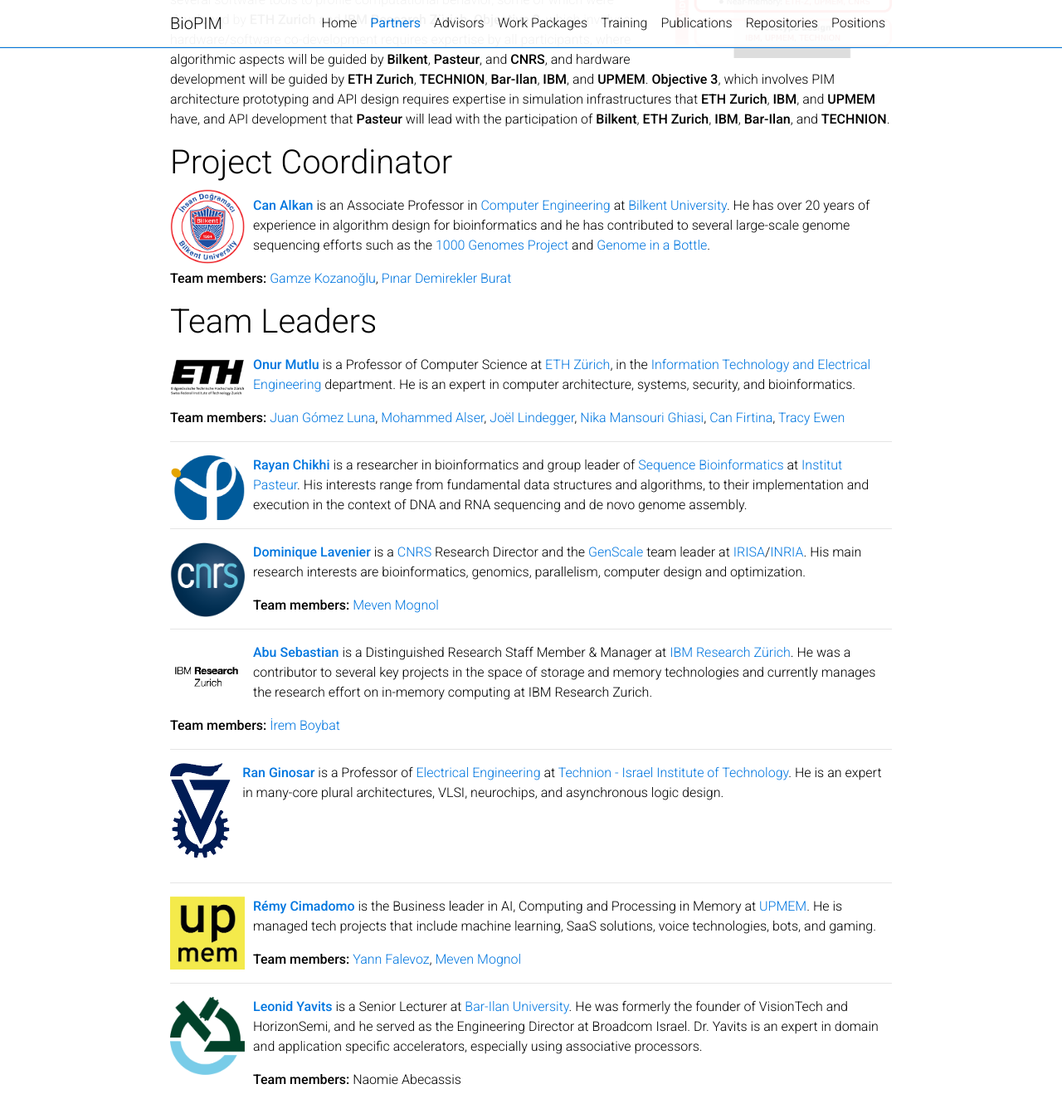
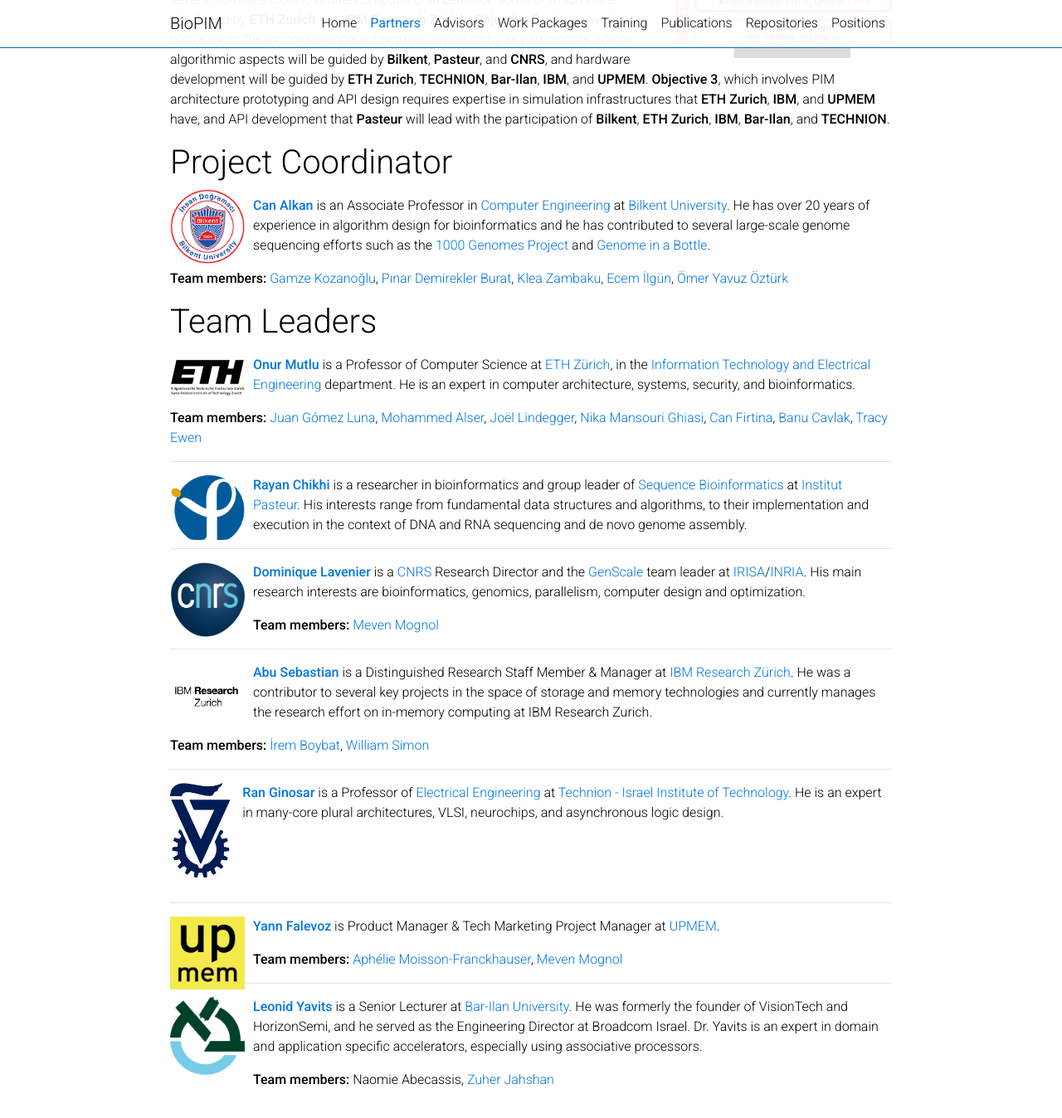
Before and after one commit to BioPIM/biopim.github.io, a Jekyll site: the page built from _pages/partners.md, in a window 1280 px wide and 1400 px high, scrolled down 429 px. Shown: the top 1348 px of the window at 83% size. Built offline with Jekyll 4.4.1, drawn with Linux system fonts in a browser that asks for light colours; comment, search, counter and statistics services are not loaded; a style sheet for code colours, icons or effects is not loaded.

Commit message:
team update, jared

```diff
--- a/_pages/partners.md
+++ b/_pages/partners.md
@@ -19,7 +19,7 @@
 
 **[Can Alkan](http://cs.bilkent.edu.tr/%7Ecalkan)** is an Associate Professor in [Computer Engineering](http://cs.bilkent.edu.tr/) at [Bilkent University](https://w3.bilkent.edu.tr/bilkent/). He has over 20 years of experience in algorithm design for bioinformatics and he has contributed to several large-scale genome sequencing efforts such as the [1000 Genomes Project](https://www.internationalgenome.org/) and [Genome in a Bottle](https://www.nist.gov/programs-projects/genome-bottle).
 
-**Team members:** [Gamze Kozanoğlu](https://www.linkedin.com/in/gamze-kozanoglu-8879a14/), [Pınar Demirekler Burat](https://www.linkedin.com/in/pinar-demirekler-burat-5b23054/)
+**Team members:** [Gamze Kozanoğlu](https://www.linkedin.com/in/gamze-kozanoglu-8879a14/), [Pınar Demirekler Burat](https://www.linkedin.com/in/pinar-demirekler-burat-5b23054/), [Klea Zambaku](https://www.linkedin.com/in/klea-zambaku-88992b199/), [Ecem İlgün](https://www.linkedin.com/in/ecemilgun/), [Ömer Yavuz Öztürk](https://www.linkedin.com/in/o-yavuz-ozturk/)
 
 # Team Leaders
 
@@ -27,13 +27,14 @@
 
 **[Onur Mutlu](http://people.inf.ethz.ch/omutlu/)** is a Professor of Computer Science at [ETH Zürich](https://ethz.ch/en.html), in the [Information Technology and Electrical Engineering](https://www.ee.ethz.ch/) department. He is an expert in computer architecture, systems, security, and bioinformatics.
 
-**Team members:** [Juan Gómez Luna](https://www.linkedin.com/in/juan-gomez-luna-428b3b12/), [Mohammed Alser](https://www.linkedin.com/in/mealser/), [Joël Lindegger](https://www.linkedin.com/in/joël-lindegger-5b004b168/), [Nika Mansouri Ghiasi](https://www.linkedin.com/in/nika-mansouri-ghiasi-4b521ba2/), [Can Firtina](https://cfirtina.com), [Tracy Ewen](https://www.linkedin.com/in/tracy-ewen/)
+**Team members:** [Juan Gómez Luna](https://www.linkedin.com/in/juan-gomez-luna-428b3b12/), [Mohammed Alser](https://www.linkedin.com/in/mealser/), [Joël Lindegger](https://www.linkedin.com/in/joël-lindegger-5b004b168/), [Nika Mansouri Ghiasi](https://www.linkedin.com/in/nika-mansouri-ghiasi-4b521ba2/), [Can Firtina](https://cfirtina.com), [Banu Cavlak](https://www.linkedin.com/in/banu-cavlak-0003b5180/?lipi=urn%3Ali%3Apage%3Ad_flagship3_groups_manage%3Bn12dJnFjSJyZwpIC%2BQ37YQ%3D%3D), [Tracy Ewen](https://www.linkedin.com/in/tracy-ewen/)
 
 ---
 
 <img style="float: left; width:100px; padding-right:10px" src="../assets/img/ip.png">
 
 **[Rayan Chikhi](http://rayan.chikhi.name/)** is a researcher in bioinformatics and group leader of [Sequence Bioinformatics](https://research.pasteur.fr/en/team/sequence-bioinformatics/) at [Institut Pasteur](https://www.pasteur.fr/en). His interests range from fundamental data structures and algorithms, to their implementation and execution in the context of DNA and RNA sequencing and de novo genome assembly.
+
 
 ---
 
@@ -49,7 +50,7 @@
 
 **[Abu Sebastian](https://researcher.watson.ibm.com/researcher/view.php?person=zurich-ASE)** is a Distinguished Research Staff Member & Manager at [IBM Research Zürich](https://www.zurich.ibm.com/). He was a contributor to several key projects in the space of storage and memory technologies and currently manages the research effort on in-memory computing at IBM Research Zurich.
 
-**Team members:** [İrem Boybat](https://www.linkedin.com/in/irem-boybat/)
+**Team members:** [İrem Boybat](https://www.linkedin.com/in/irem-boybat/), [William Simon](https://www.linkedin.com/in/williamsimon1/)
 
 ---
 
@@ -65,9 +66,9 @@
 
 <img style="float: left; width:100px; padding-right:10px;" src="../assets/img/upmem.jpg">
 
-**[Rémy Cimadomo](https://www.linkedin.com/in/remycimadomo/)** is the Business leader in AI, Computing and Processing in Memory at [UPMEM](https://www.upmem.com/). He is  managed tech projects that include machine learning, SaaS solutions, voice technologies, bots, and gaming.
+**[Yann Falevoz](https://www.linkedin.com/in/yannfalevoz/)** is Product Manager & Tech Marketing Project Manager at [UPMEM](https://www.upmem.com/).
 
-**Team members:** [Yann Falevoz](https://www.linkedin.com/in/yannfalevoz/), [Meven Mognol](https://www.linkedin.com/in/meven-mognol-292935b8/)
+**Team members:** [Aphélie Moisson-Franckhauser](https://www.linkedin.com/in/a-moisson/), [Meven Mognol](https://www.linkedin.com/in/meven-mognol-292935b8/)
 
 ---
 
@@ -75,4 +76,4 @@
 
 **[Leonid Yavits](https://engineering.biu.ac.il/en/node/11126)** is a Senior Lecturer at [Bar-Ilan University](https://www.biu.ac.il/en). He was formerly the founder of VisionTech and HorizonSemi, and he served as the Engineering Director at Broadcom Israel. Dr. Yavits is an expert in domain and application specific accelerators, especially using associative processors.
 
-**Team members:** Naomie Abecassis
+**Team members:** Naomie Abecassis, [Zuher Jahshan](https://www.linkedin.com/in/zuher-jahshan-7a7199196/)
```
Also changed, not shown: _pages/advisors.md (+3 -1 lines).
